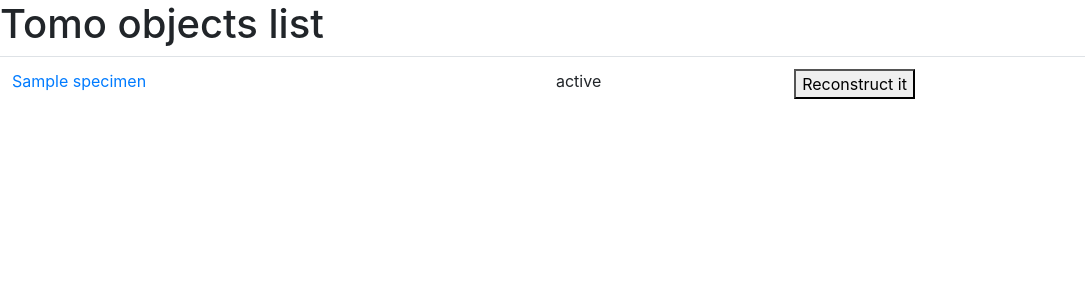
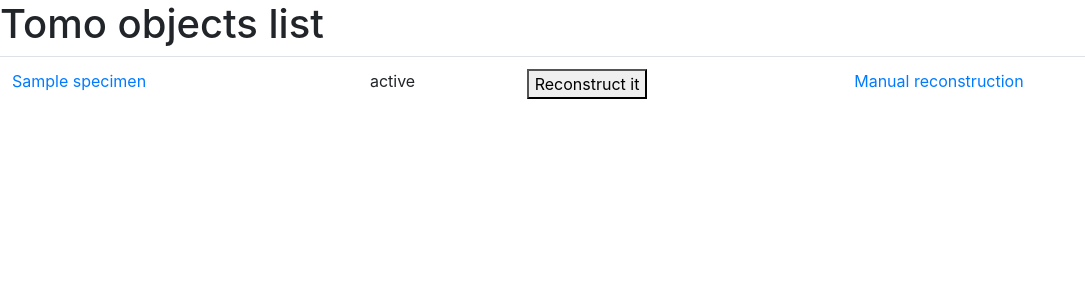
Before and after one commit to xTomo/rbtm-recon, a Flask app: template web/rbtmwebrecon/webrecon/templates/tomo_objects.html in a window 1280 px wide. Shown: the top 300 px of the page, without its empty margins (0-1085 px from the left). Run offline with Flask 2, Linux system fonts and the light colour scheme; the template is opened without the code that fills it: most values are stand-ins (such as "Sample title", 1, 10 or a date in 2020); some libraries are stand-ins or nearby versions.

Commit message:
Add link to manual reconstructor

```diff
--- a/web/rbtmwebrecon/webrecon/templates/tomo_objects.html
+++ b/web/rbtmwebrecon/webrecon/templates/tomo_objects.html
@@ -25,6 +25,15 @@
                 </form>
                 {% endif %}
             </td>
+            <td>
+                {% if not tomo_object['tomo_status'] in ['waiting', 'reconstructing'] %}
+                <a href="http://10.0.7.153:5551/tree/{{  tomo_object['_id'] }}">
+                    Manual reconstruction
+                </a>
+                {% else %}
+                Maual reconstruction not aviable during automatic reconstruction
+                {% endif %}
+            </td>
         </tr>
         {% endfor %}
     </table>
```
